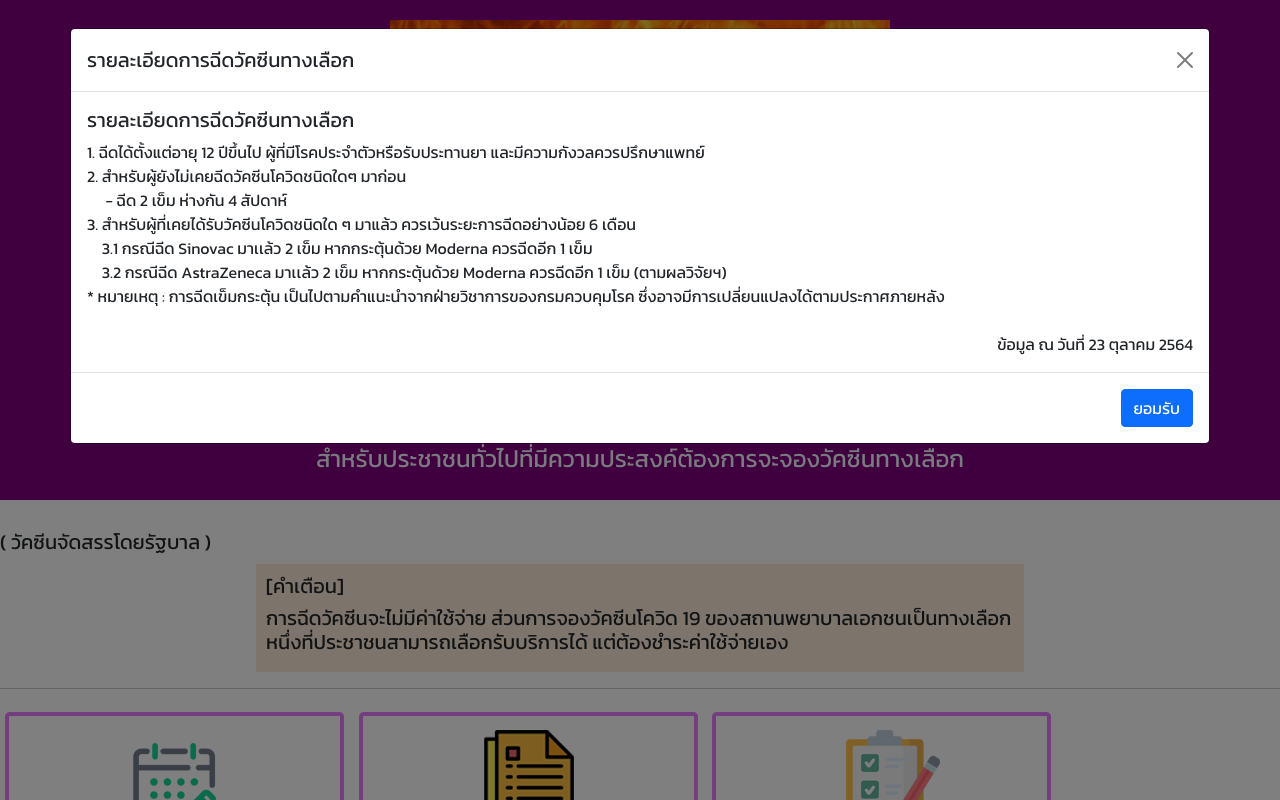
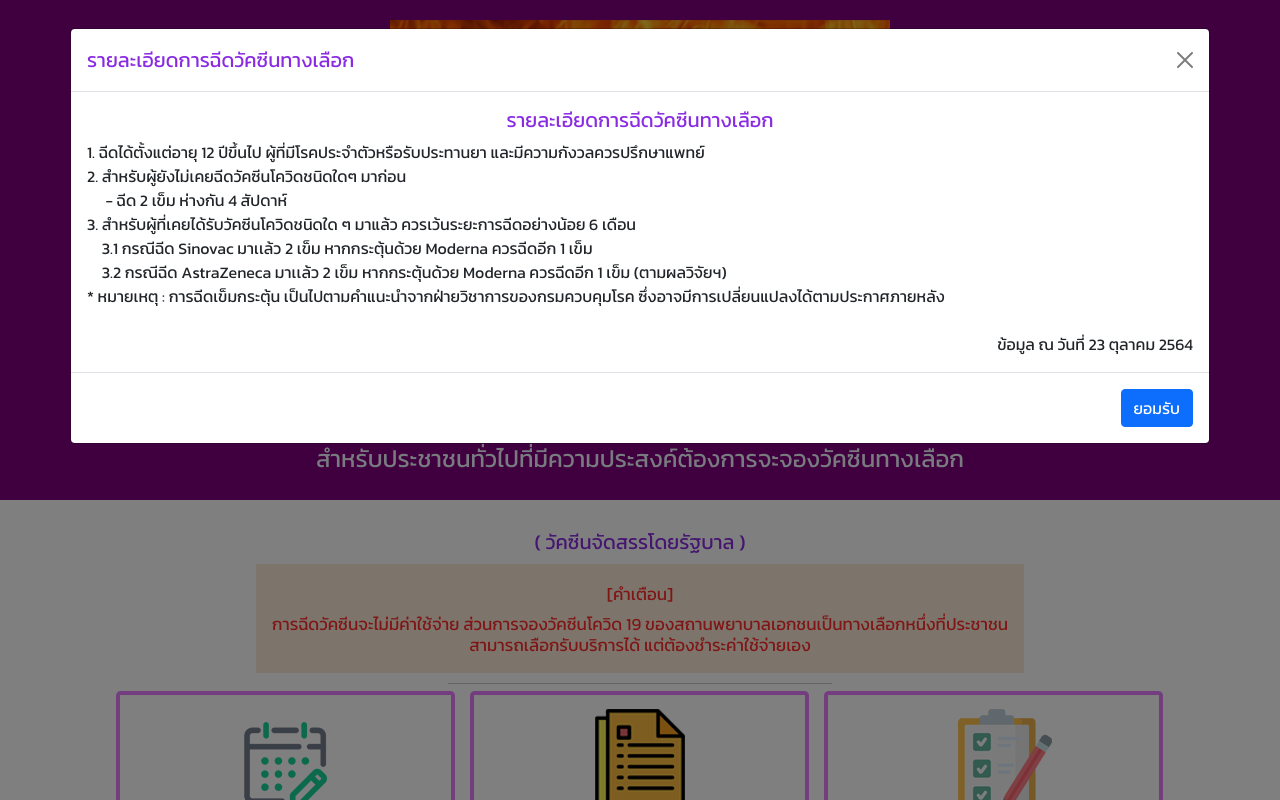
Before and after one commit to JustinzDev/reserve-vaccine, a PHP site: page /best-of-vaccine/ in a window 1280 px wide. Run offline with PHP 8.4, Linux system fonts and the light colour scheme.

Commit message:
เพิ่ม Child Selector

```diff
--- a/assets/css/main.css
+++ b/assets/css/main.css
@@ -61,19 +61,14 @@ a:hover{
     background-color: antiquewhite;
     margin-top: 10px;
 }
-<<<<<<< HEAD
 h5 {
-=======
-.text-blackground1 h5 { /*Descendant selector*/
->>>>>>> 08ff242d2eae2d931361a514ab1647f8cca2d26e
     font-size: 17px;
     text-align: center;
     color: blueviolet;
     margin-top: 60px;
 }
-<<<<<<< HEAD
 
-.text-blackground1 > h5{
+.text-blackground1 > h5{ /* Child selector*/
     font-size: 17px;
     text-align: center;
     margin-top: 10px;
@@ -81,9 +76,6 @@ h5 {
 }
 
 .menu-blackground {
-=======
-.menu-blackground { /* Class Selector */
->>>>>>> 08ff242d2eae2d931361a514ab1647f8cca2d26e
     text-align: center;
 }
 .menu-blackground hr { /*Descendant selector*/
@@ -144,24 +136,11 @@ h5 {
     padding: 20px;
     background-color: rgb(204, 204, 204);
 }
-<<<<<<< HEAD
-.Contorl_form input{
-    margin-top: 3px;
-}
-.Contorl_form textarea{
-=======
-<<<<<<< HEAD
+
 .Contorl_form input{ /*Descendant selector*/
     margin-top: 3px;
 }
 .Contorl_form textarea{ /*Descendant selector*/
-=======
-.Contorl_form > input{
-    margin-top: 3px;
-}
-.Contorl_form > textarea{
->>>>>>> 92f7ef20c20c2b31a565611d6499afc478845063
->>>>>>> 08ff242d2eae2d931361a514ab1647f8cca2d26e
     resize: none;
     width: 80%;
 }
```
